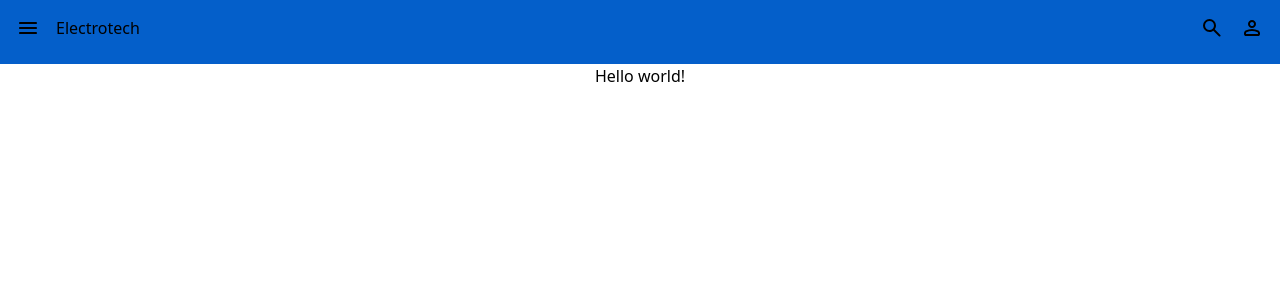
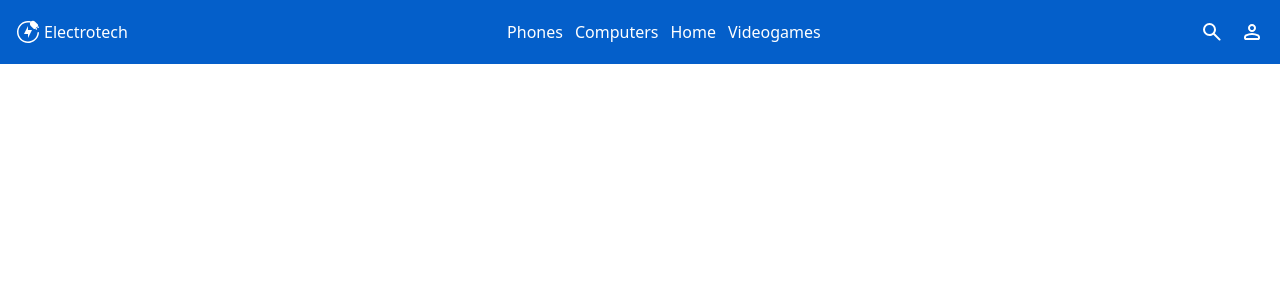
Before and after one commit to brayancastillejo/electrotech, a React (Vite) app: page / in a window 1280 px wide. Shown: the top 300 px of the page. Built offline with nearby package versions, Linux system fonts and the light colour scheme; no server answers.

Commit message:
Refactor: Add Root and style Header
Modified file structure and created components for the header.

```diff
--- a/src/App.tsx
+++ /dev/null
@@ -1,12 +0,0 @@
-import Header from "./components/Header";
-
-function App() {
-  return (
-    <>
-      <Header />
-      <h1>Hello world!</h1>
-    </>
-  );
-}
-
-export default App;
--- a/src/components/Header.tsx
+++ b/src/components/Header.tsx
@@ -1,12 +1,15 @@
 import HamburgerIcon from "./icons/HamburgerIcon";
 import SearchIcon from "./icons/SearchIcon";
 import UserIcon from "./icons/UserIcon";
+import Navbar from "./Navbar";
+import ElectrotechLogo from "./logos/ElectrotechLogo";
 
 export default function Header() {
   return (
-    <header className="bg-primary flex h-16 w-full gap-4 p-4">
+    <header className="flex h-16 w-full items-center gap-4 bg-primary p-4 text-white">
       <HamburgerIcon />
-      <h2 className="mr-auto">Electrotech</h2>
+      <ElectrotechLogo />
+      <Navbar />
       <SearchIcon />
       <UserIcon />
     </header>
--- /dev/null
+++ b/src/components/Navbar.tsx
@@ -0,0 +1,10 @@
+export default function Navbar() {
+  return (
+    <ul className="mr-auto hidden gap-3 md:flex">
+      <li>Phones</li>
+      <li>Computers</li>
+      <li>Home</li>
+      <li>Videogames</li>
+    </ul>
+  );
+}
--- a/src/components/icons/HamburgerIcon.tsx
+++ b/src/components/icons/HamburgerIcon.tsx
@@ -1,4 +1,4 @@
-export default function HamburgerIcon() {
+export default function HamburgerIcon({ color = "currentColor" }) {
   return (
     <>
       <svg
@@ -6,7 +6,8 @@ export default function HamburgerIcon() {
         height="24px"
         viewBox="0 -960 960 960"
         width="24px"
-        fill="currentColor"
+        fill={color}
+        className="md:hidden"
       >
         <path d="M160-240q-17 0-28.5-11.5T120-280q0-17 11.5-28.5T160-320h640q17 0 28.5 11.5T840-280q0 17-11.5 28.5T800-240H160Zm0-200q-17 0-28.5-11.5T120-480q0-17 11.5-28.5T160-520h640q17 0 28.5 11.5T840-480q0 17-11.5 28.5T800-440H160Zm0-200q-17 0-28.5-11.5T120-680q0-17 11.5-28.5T160-720h640q17 0 28.5 11.5T840-680q0 17-11.5 28.5T800-640H160Z" />
       </svg>
--- a/src/components/icons/SearchIcon.tsx
+++ b/src/components/icons/SearchIcon.tsx
@@ -1,4 +1,4 @@
-export default function SearchIcon() {
+export default function SearchIcon({ color = "currentColor" }) {
   return (
     <>
       <svg
@@ -6,7 +6,7 @@ export default function SearchIcon() {
         height="24px"
         viewBox="0 -960 960 960"
         width="24px"
-        fill="currentColor"
+        fill={color}
       >
         <path d="M380-320q-109 0-184.5-75.5T120-580q0-109 75.5-184.5T380-840q109 0 184.5 75.5T640-580q0 44-14 83t-38 69l224 224q11 11 11 28t-11 28q-11 11-28 11t-28-11L532-372q-30 24-69 38t-83 14Zm0-80q75 0 127.5-52.5T560-580q0-75-52.5-127.5T380-760q-75 0-127.5 52.5T200-580q0 75 52.5 127.5T380-400Z" />
       </svg>
--- a/src/components/icons/UserIcon.tsx
+++ b/src/components/icons/UserIcon.tsx
@@ -1,12 +1,12 @@
-export default function UserIcon() {
+export default function UserIcon({ color = "currentColor" }) {
   return (
     <>
       <svg
         xmlns="http://www.w3.org/2000/svg"
+        width="24px"
         height="24px"
         viewBox="0 -960 960 960"
-        width="24px"
-        fill="currentColor"
+        fill={color}
       >
         <path d="M480-480q-66 0-113-47t-47-113q0-66 47-113t113-47q66 0 113 47t47 113q0 66-47 113t-113 47ZM160-240v-32q0-34 17.5-62.5T224-378q62-31 126-46.5T480-440q66 0 130 15.5T736-378q29 15 46.5 43.5T800-272v32q0 33-23.5 56.5T720-160H240q-33 0-56.5-23.5T160-240Zm80 0h480v-32q0-11-5.5-20T700-306q-54-27-109-40.5T480-360q-56 0-111 13.5T260-306q-9 5-14.5 14t-5.5 20v32Zm240-320q33 0 56.5-23.5T560-640q0-33-23.5-56.5T480-720q-33 0-56.5 23.5T400-640q0 33 23.5 56.5T480-560Zm0-80Zm0 400Z" />
       </svg>
--- /dev/null
+++ b/src/components/logos/ElectrotechLogo.tsx
@@ -0,0 +1,20 @@
+export default function ElectrotechLogo({ color = "currentColor" }) {
+  return (
+    <div className="mr-auto flex gap-1">
+      <svg
+        xmlns="http://www.w3.org/2000/svg"
+        width="24"
+        height="24"
+        viewBox="0 0 24 24"
+        fill={color}
+      >
+        <path d="M20.6385 18.81C22.013 17.0665 22.824 14.9529 22.9745 12.7495C23.0027 12.3362 22.6642 12 22.25 12C21.8358 12 21.5031 12.337 21.4708 12.7499C21.0885 17.6461 16.9943 21.5 12 21.5C6.75331 21.5 2.50001 17.2467 2.50001 12C2.50001 6.75328 6.75331 2.49999 12 2.49999C13.8183 2.49999 15.5173 3.01082 16.9612 3.89679C17.3142 4.11335 17.7818 4.04206 18.0252 3.70704C18.2685 3.37222 18.1954 2.9012 17.8448 2.68129C15.9737 1.50763 13.7868 0.921299 11.5682 1.00847C9.09925 1.10547 6.7349 2.03086 4.85608 3.63552C2.97727 5.24019 1.69341 7.43066 1.21138 9.854C0.729345 12.2773 1.07722 14.7924 2.19894 16.9939C3.32067 19.1954 5.15091 20.9551 7.39476 21.9896C9.63861 23.024 12.1654 23.2729 14.5679 22.6961C16.9705 22.1193 19.1088 20.7504 20.6385 18.81Z" />
+        <path d="M14.8076 1.6382C15.9792 0.466628 17.8787 0.466628 19.0503 1.6382L21.8787 4.46663C22.2692 4.85715 22.2692 5.49032 21.8787 5.88084L19.0503 8.70927C18.6597 9.09979 18.0266 9.09979 17.6361 8.70927L14.8076 5.88084C13.6361 4.70927 13.6361 2.80977 14.8076 1.6382Z" />
+        <path d="M22.7626 7.82538C22.4697 8.11828 21.9948 8.11828 21.7019 7.82538L20.818 6.9415L21.8787 5.88084L22.7626 6.76472C23.0555 7.05762 23.0555 7.53249 22.7626 7.82538Z" />
+        <path d="M20.9948 9.59315C20.7019 9.88604 20.227 9.88604 19.9341 9.59315L19.0503 8.70927L20.1109 7.64861L20.9948 8.53249C21.2877 8.82538 21.2877 9.30026 20.9948 9.59315Z" />
+        <path d="M12 9.99999V5.99999L8.00002 14H12V18L16 9.99999H12Z" />
+      </svg>
+      <h2>Electrotech</h2>
+    </div>
+  );
+}
--- a/src/main.tsx
+++ b/src/main.tsx
@@ -1,15 +1,15 @@
 import React from "react";
 import ReactDOM from "react-dom/client";
 import { createBrowserRouter, RouterProvider } from "react-router-dom";
-import App from "./App.tsx";
-import "./index.css";
+import Root from "./routes/Root.tsx";
 import Login from "./components/Login.tsx";
 import Register from "./components/Register.tsx";
+import "./index.css";
 
 const router = createBrowserRouter([
   {
     path: "/",
-    element: <App />,
+    element: <Root />,
   },
   {
     path: "/login",
--- /dev/null
+++ b/src/routes/Root.tsx
@@ -0,0 +1,9 @@
+import Header from "../components/Header";
+
+export default function Root() {
+  return (
+    <>
+      <Header />
+    </>
+  );
+}
```
Also changed, not shown: src/assets/logos/electrotech-logo.svg (added).
